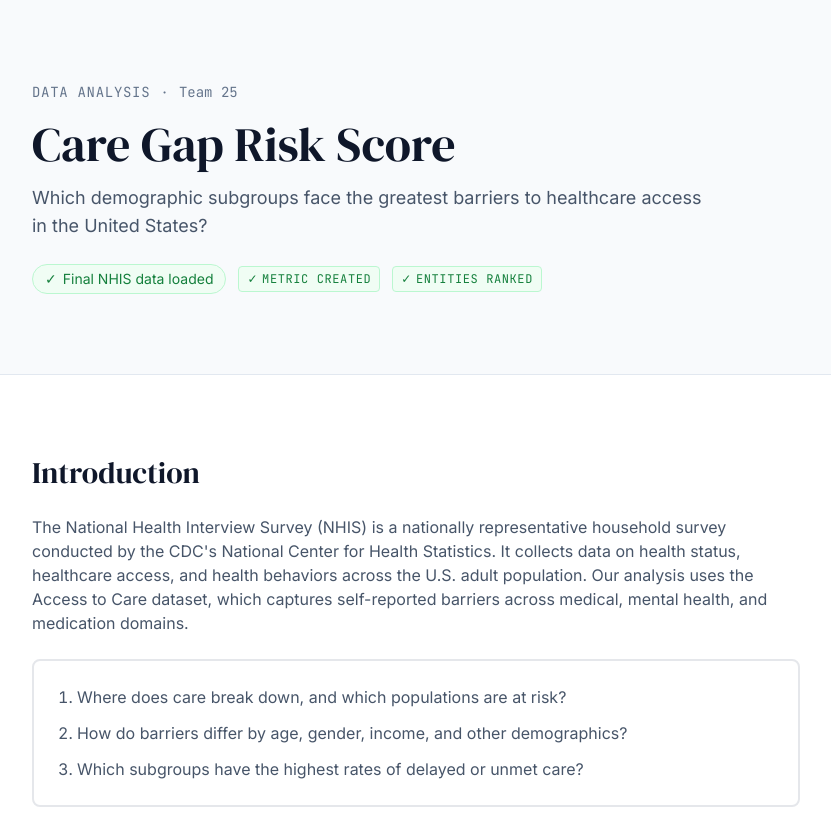
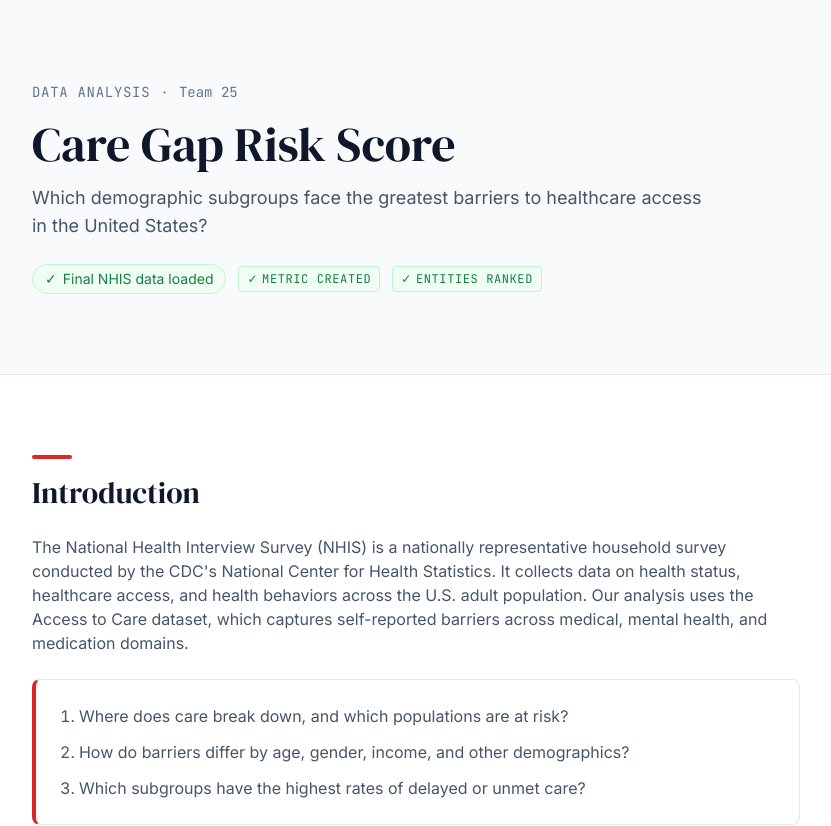
Before and after one commit to aghuge0206/dubstechdatathon26, a Next.js app: page / in a window 1280 px wide. Shown: the top 826 px of the page, without its empty margins (128-959 px from the left). Built offline with nearby package versions, Linux system fonts and the light colour scheme.

Commit message:
style: implement red branding accents for section headings and cards

```diff
--- a/src/app/globals.css
+++ b/src/app/globals.css
@@ -54,7 +54,7 @@
   }
 
   .card {
-    @apply rounded-lg border-2 bg-white p-6;
+    @apply rounded-lg border border-slate-200 border-l-4 border-l-red-600 bg-white p-6;
   }
 
   .card-elevated {
--- a/src/components/layout/Footer.js
+++ b/src/components/layout/Footer.js
@@ -50,7 +50,7 @@ export function Footer() {
                   download
                   className="text-slate-400 hover:text-white transition-colors"
                 >
-                  Download Ranked Data (JSON) →
+                  Download Ranked Data (JSON)
                 </a>
               </li>
               <li>
@@ -59,7 +59,7 @@ export function Footer() {
                   download
                   className="text-slate-400 hover:text-white transition-colors"
                 >
-                  Download Ranked Data (CSV) →
+                  Download Ranked Data (CSV)
                 </a>
               </li>
             </ul>
--- a/src/components/ui/SectionHeading.js
+++ b/src/components/ui/SectionHeading.js
@@ -6,6 +6,7 @@
 export function SectionHeading({ title, description }) {
   return (
     <div className="max-w-2xl">
+      <div className="w-10 h-1 bg-red-600 rounded mb-4" />
       <h2 className="font-serif text-2xl md:text-3xl text-foreground mb-3">
         {title}
       </h2>
```
